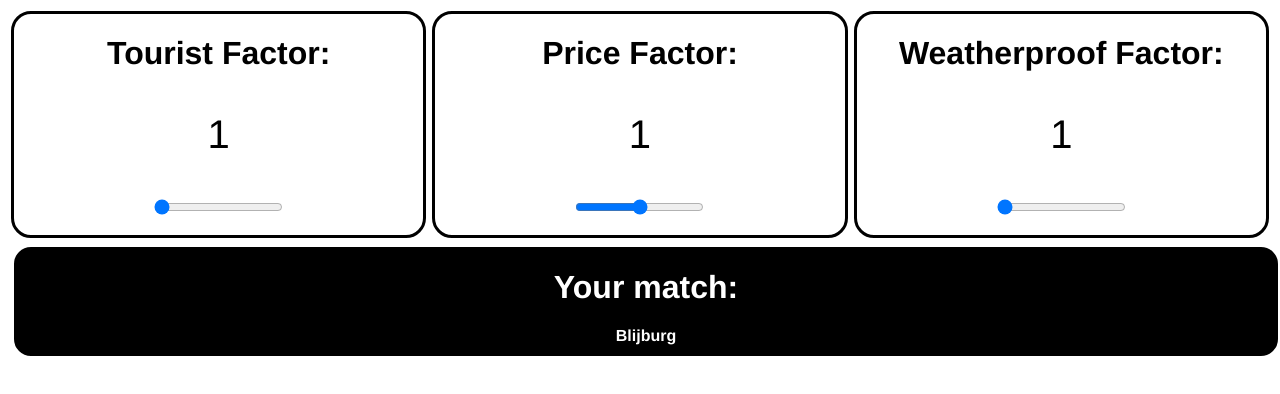
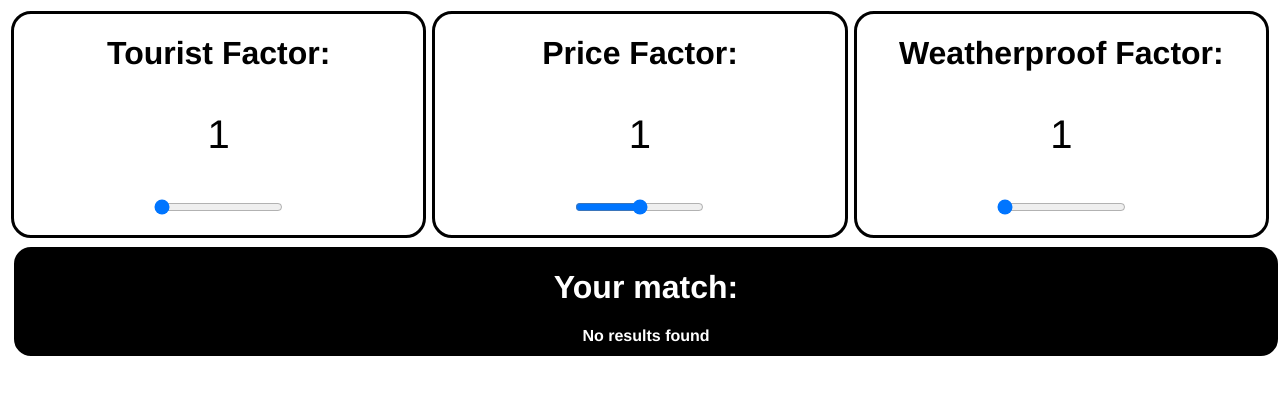
Before and after one commit to madamerobot/damsun, a React (Create React App) app: page / in a window 1280 px wide. Shown: the top 394 px of the page. Built offline with nearby package versions, Linux system fonts and the light colour scheme.

Commit message:
Added bigger JSON file to test filters, working great

```diff
--- a/src/sunspots.js
+++ b/src/sunspots.js
@@ -1,6 +1,14 @@
 var DATA =
 
-	[{"Place":"Blijburg","Touristfactor":1,"Price":1,"Weatherproof":1},
-	{"Place":"Vondelpark","Touristfactor":5,"Price":5,"Weatherproof":5},]
+[{"Place":"Blijburg","Touristfactor":3,"Price":1,"Weatherproof":1},
+{"Place":"Vondelpark","Touristfactor":5,"Price":1,"Weatherproof":3},
+{"Place":"Frederiksplein","Touristfactor":3,"Price":1,"Weatherproof":1},
+{"Place":"Haarlemmerplein","Touristfactor":4,"Price":1,"Weatherproof":4},
+{"Place":"Strand West","Touristfactor":3,"Price":1,"Weatherproof":3},
+{"Place":"Pllek","Touristfactor":4,"Price":4,"Weatherproof":4},
+{"Place":"Roest","Touristfactor":3,"Price":3,"Weatherproof":4},
+{"Place":"Strand Zuid","Touristfactor":1,"Price":2,"Weatherproof":3},
+{"Place":"Twiske","Touristfactor":1,"Price":2,"Weatherproof":1},
+{"Place":"De Natureluur","Touristfactor":2,"Price":3,"Weatherproof":1}]
 
 export default DATA;
```
